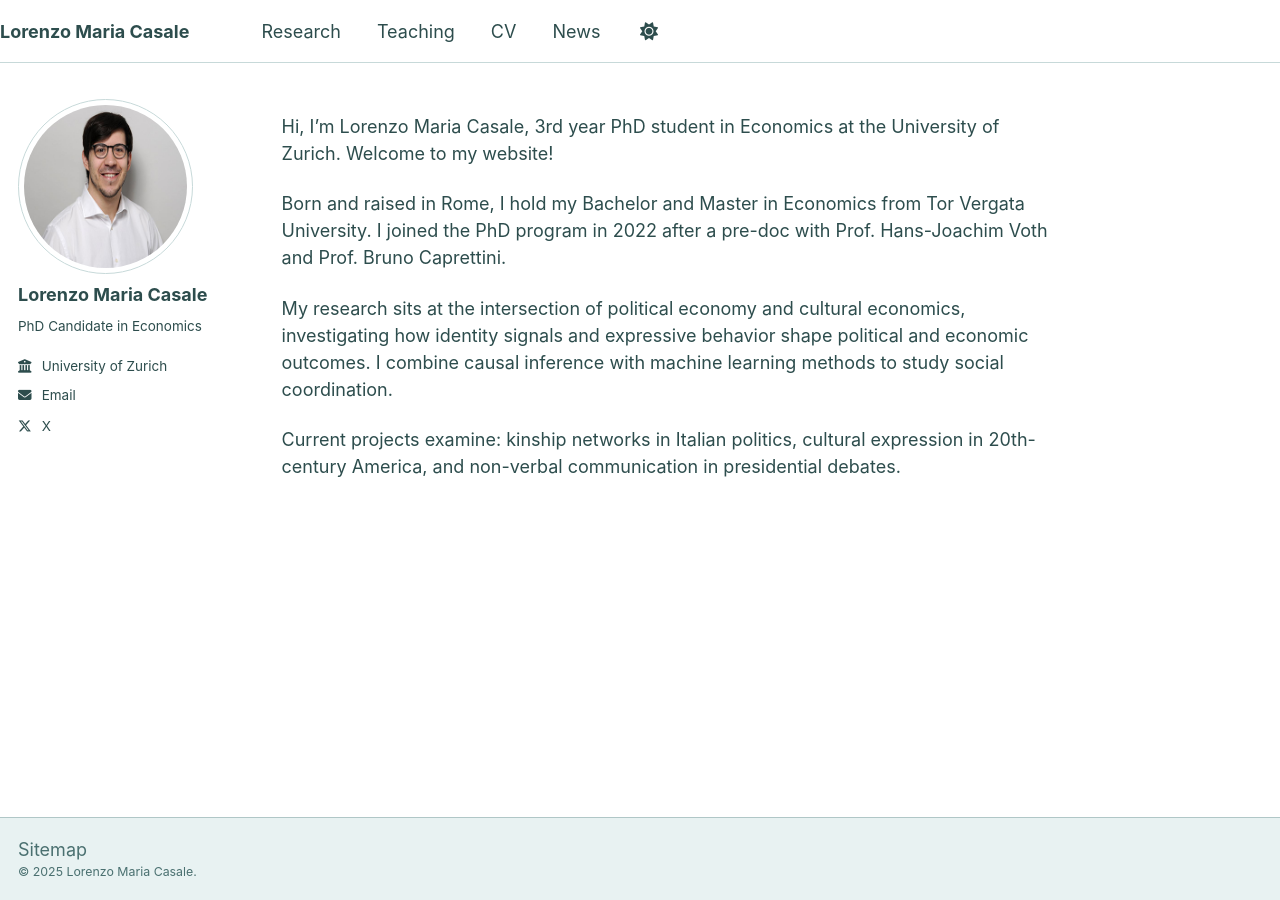
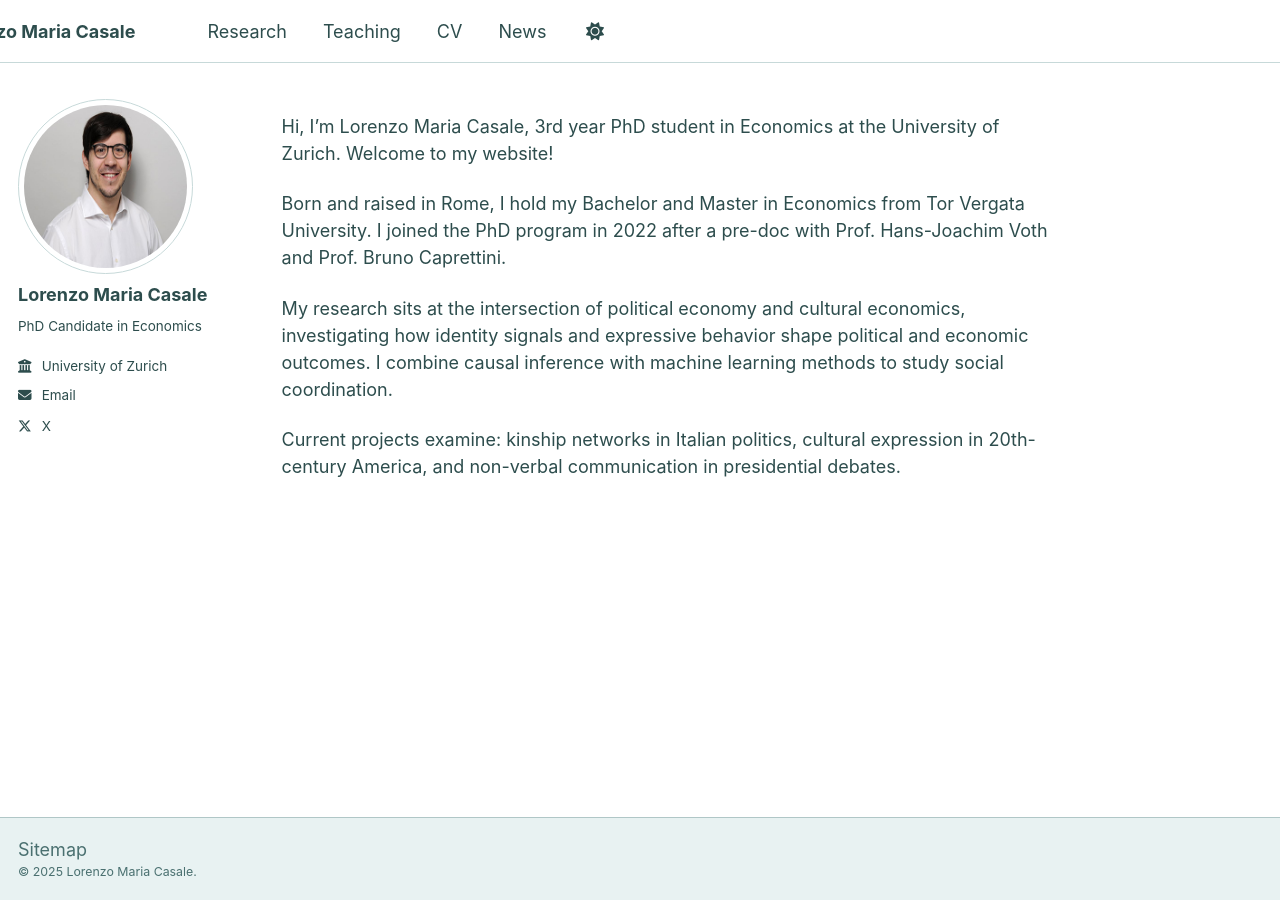
Before and after one commit to lorenzomariacasale/lorenzomariacasale.github.io, a Jekyll site: the page built from _pages/about.md, in a window 1280 px wide. Built offline with Jekyll 4.4.1, drawn with Linux system fonts in a browser that asks for light colours.

Commit message:
Third Trial Moving Research

```diff
--- a/assets/css/main.scss
+++ b/assets/css/main.scss
@@ -42,26 +42,20 @@
     "vendor/magnific-popup/magnific-popup"
 ;
 
-// Precise navigation alignment fix
-.masthead {
-  .greedy-nav {
-    display: flex !important;
-    align-items: center !important;
-    width: 100% !important;
-  }
-
-  .greedy-nav .visible-links {
-    margin-left: -1rem !important; // Move Research slightly left
-  }
-
-  .greedy-nav .dark-toggle {
-    position: absolute !important;
-    right: 0 !important; // All the way right
-    margin-left: 0 !important;
-  }
+// Perfect navigation alignment
+.greedy-nav .visible-links {
+  margin-left: -4rem !important; // Move Research to align with main text
 }
 
-// Ensure the dark toggle doesn't affect other layout
-.greedy-nav .visible-links {
-  margin-right: 3rem !important; // Give space for the dark toggle
+.greedy-nav .dark-toggle {
+  position: absolute !important;
+  right: 0 !important; // Push to very right edge
+  top: 50% !important;
+  transform: translateY(-50%) !important;
+  margin: 0 !important;
 }
+
+.greedy-nav {
+  position: relative !important;
+  padding-right: 3rem !important; // Give space for the dark toggle
+}
```
